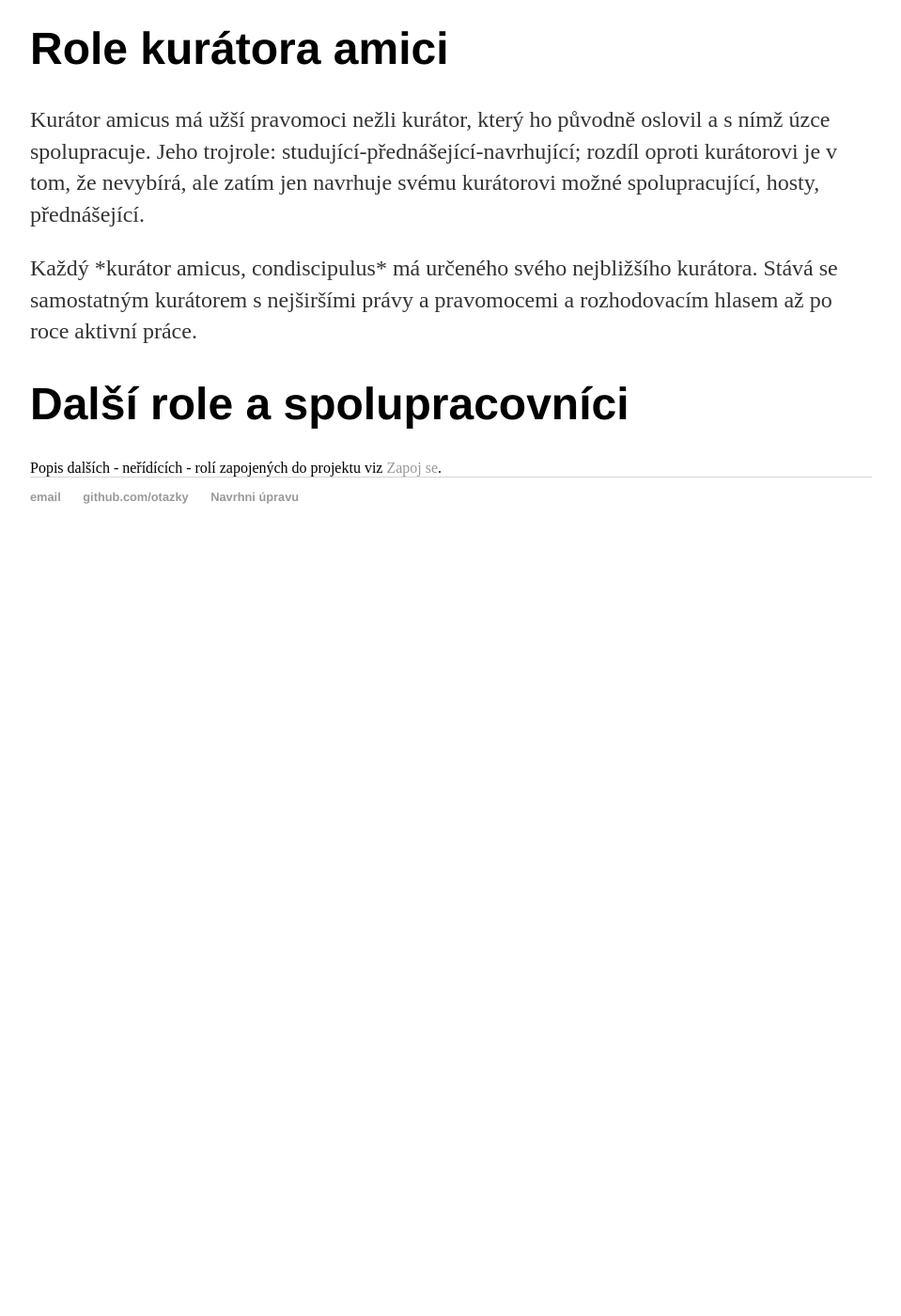
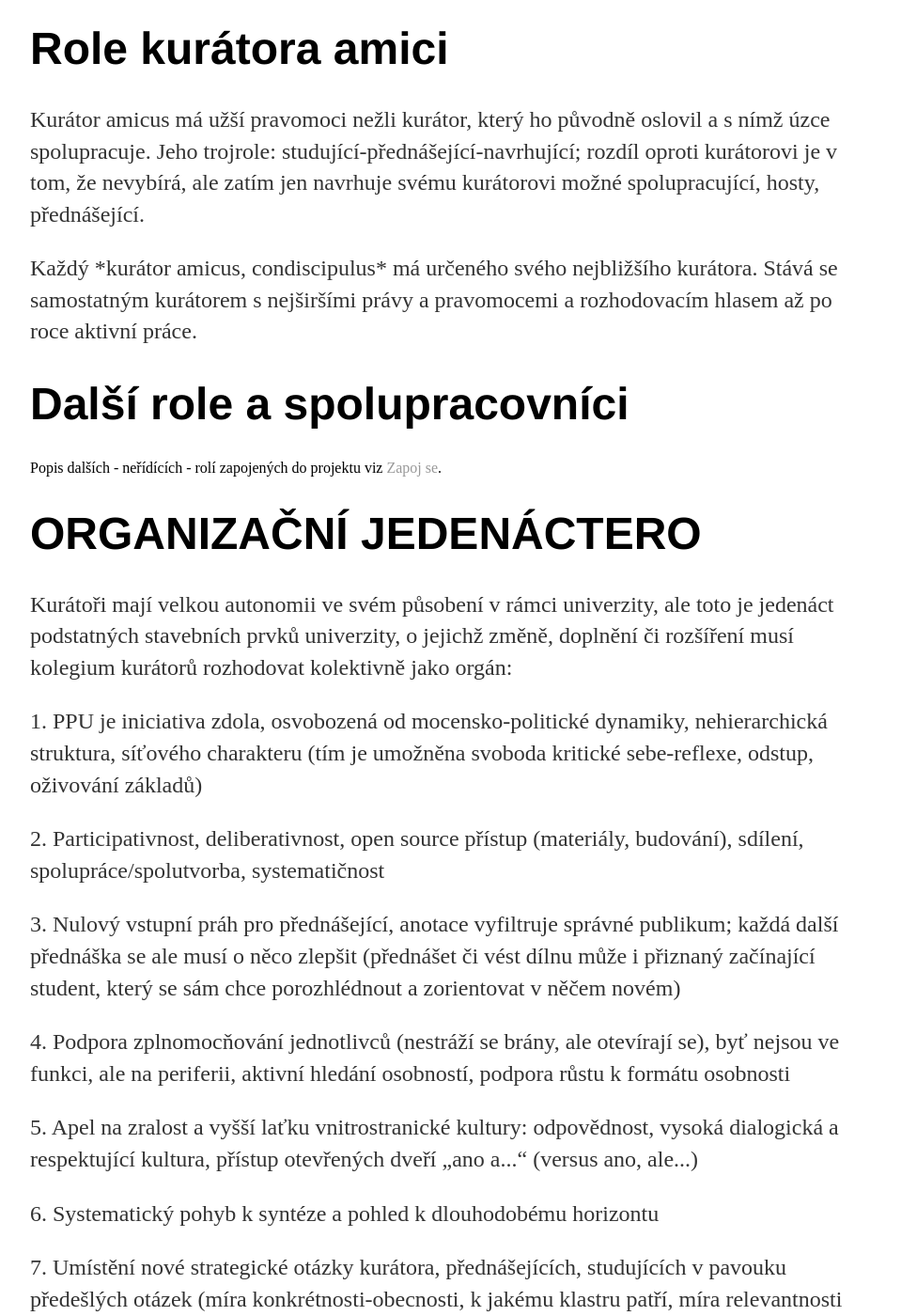
Before and after one commit to otazky/otazky.github.io, a Jekyll site: the page built from kuratori/index.html, in a window 1280 px wide and 1400 px high, scrolled down 1437 px. Shown: the whole window at 94% size, without its empty margins (160-1119 px from the left). Built offline with Jekyll 4.4.1, drawn with Linux system fonts in a browser that asks for light colours; before the commit the page ends 2033 px from its top, so only the background shows below that; some of the changed text lies outside the part shown.

Commit message:
Organizační jedenáctero

```diff
--- a/kuratori/index.html
+++ b/kuratori/index.html
@@ -8,11 +8,11 @@ title: Nové kolegium kurátorů (červen 2020 - ?)
 <div>
 
  <p>
-    <b>Petr Fridrich</b> (příznivec): <a href="https://www.linkedin.com/in/petrfridrich/ ">medailonek</a><br>
-    <b>Jana Koláříková</b> (vedoucí personálního odboru): <a href="https://lide.pirati.cz/personProfile/192/">medailonek</a> <br>
-    <b>Ondřej Kolek</b> (předseda Libereckého KS: <a href="https://wiki.pirati.cz/lide/ondrej_kolek">medailonek</a><br>
-    <b>Michaela Vodová</b> (bývalá předsedkyně a koordinátorka Vysočiny): <a href="https://lide.pirati.cz/personProfile/61/">medailonek</a><br>
-    <b>Daniela Weissová</b> (kandidátka do Senátu 2018): <a href="https://lide.pirati.cz/personProfile/284/">medailonek</a><br>
+    <b>Petr Fridrich</b> (příznivec)..... <a href="https://www.linkedin.com/in/petrfridrich/ ">medailonek</a><br>
+    <b>Jana Koláříková</b> (vedoucí personálního odboru)..... <a href="https://lide.pirati.cz/personProfile/192/">medailonek</a> <br>
+    <b>Ondřej Kolek</b> (předseda Libereckého KS..... <a href="https://wiki.pirati.cz/lide/ondrej_kolek">medailonek</a><br>
+    <b>Michaela Vodová</b> (bývalá předsedkyně a koordinátorka Vysočiny)..... <a href="https://lide.pirati.cz/personProfile/61/">medailonek</a><br>
+    <b>Daniela Weissová</b> (kandidátka do Senátu 2018)..... <a href="https://lide.pirati.cz/personProfile/284/">medailonek</a><br>
   </p>
  <hr>
  <h1> Zakladatelka a 1. kurátorka (2017-2020)</h1>
@@ -35,4 +35,40 @@ title: Nové kolegium kurátorů (červen 2020 - ?)
 
   <h1> Další role a spolupracovníci</h1>
   Popis dalších - neřídících - rolí zapojených do projektu viz <a href="/spoluprace">Zapoj se</a>.
+
+  <h1>ORGANIZAČNÍ JEDENÁCTERO </h1>
+
+ <p> Kurátoři mají velkou autonomii ve svém působení v rámci univerzity, ale toto je jedenáct podstatných stavebních prvků univerzity, o jejichž změně, doplnění či rozšíření musí kolegium kurátorů rozhodovat kolektivně jako orgán:</p>
+
+<p>1. PPU je iniciativa zdola, osvobozená od mocensko-politické dynamiky, nehierarchická struktura, síťového charakteru (tím je umožněna svoboda kritické sebe-reflexe, odstup, oživování základů)
+
+<p>2. Participativnost, deliberativnost, open source přístup (materiály, budování), sdílení, spolupráce/spolutvorba, systematičnost
+
+<p>3. Nulový vstupní práh pro přednášející, anotace vyfiltruje správné publikum; každá další přednáška se ale musí o něco zlepšit (přednášet či vést dílnu může i přiznaný začínající student, který se sám chce porozhlédnout a zorientovat v něčem novém)
+
+<p>4. Podpora zplnomocňování jednotlivců (nestráží se brány, ale otevírají se), byť nejsou ve funkci, ale na periferii, aktivní hledání osobností, podpora růstu k formátu osobnosti
+
+<p>5. Apel na zralost a vyšší laťku vnitrostranické kultury: odpovědnost, vysoká dialogická a respektující kultura, přístup otevřených dveří „ano a...“ (versus ano, ale...)
+
+<p>6. Systematický pohyb k syntéze a pohled k dlouhodobému horizontu
+
+<p>7. Umístění nové strategické otázky kurátora, přednášejících, studujících v pavouku předešlých otázek (míra konkrétnosti-obecnosti, k jakému klastru patří, míra relevantnosti dlouhodobosti apod.)
+
+<p>8. Samotný způsob rozhodování v rámci PPU:
+
+<br>a) prakticky autonomní kurátoři: volba akcí, studijních programů, spolupracovníků, hostů, psaní článků/rozhovorů, vlastních přednášek/dílen apod.
+
+<br> b) rozhodování o koncepci a entitě jako takové a jejích změnách, způsobu prezentace navenek (jednotné lince): kvórum jsou vždy všichni stávající kurátoři, rozhodování téměř konsensuální (nesouhlas nejvýše 1/5 hlasů, případně slabší pětina, pokud nevychází celé číslo - př. 1 hlas až po sedmičlenné kolegium (7/5 = 1,4 – zaokrouhlování dolů včetně 1.5, až od 1.51 už nahoru), nesouhlas nejvýše 2 hlasy v případě kolegia 8-12/disent 2 hlasy)</p>
+
+<p>9. Odebrání kurátorské čestné funkce pouze ze třech důvodů (nečinnost, nesoulad se zásadními principy PPU, nesoulad s pirátskými předpisy).</p>
+
+<p>10. Porada ohledně zvažovaných potenciálních kurátorů a kurátorů amici.</p>
+
+<p>11. Výběr kurátorů se děje podle několika kritérií předem stanovených kolegiem (zájem na doplnění a vyvážení slabších míst stávajícího kolegia)</p>
+
+<p>12. Kurátoři rozhodují o návrhu rozpočtu PPU a jeho plnění.</p>
+
+  <p>(vše ostatní silou přesvědčivosti jako dobrá praxe, která táhne svým příkladem)</p>
+
+
 </div>
```
